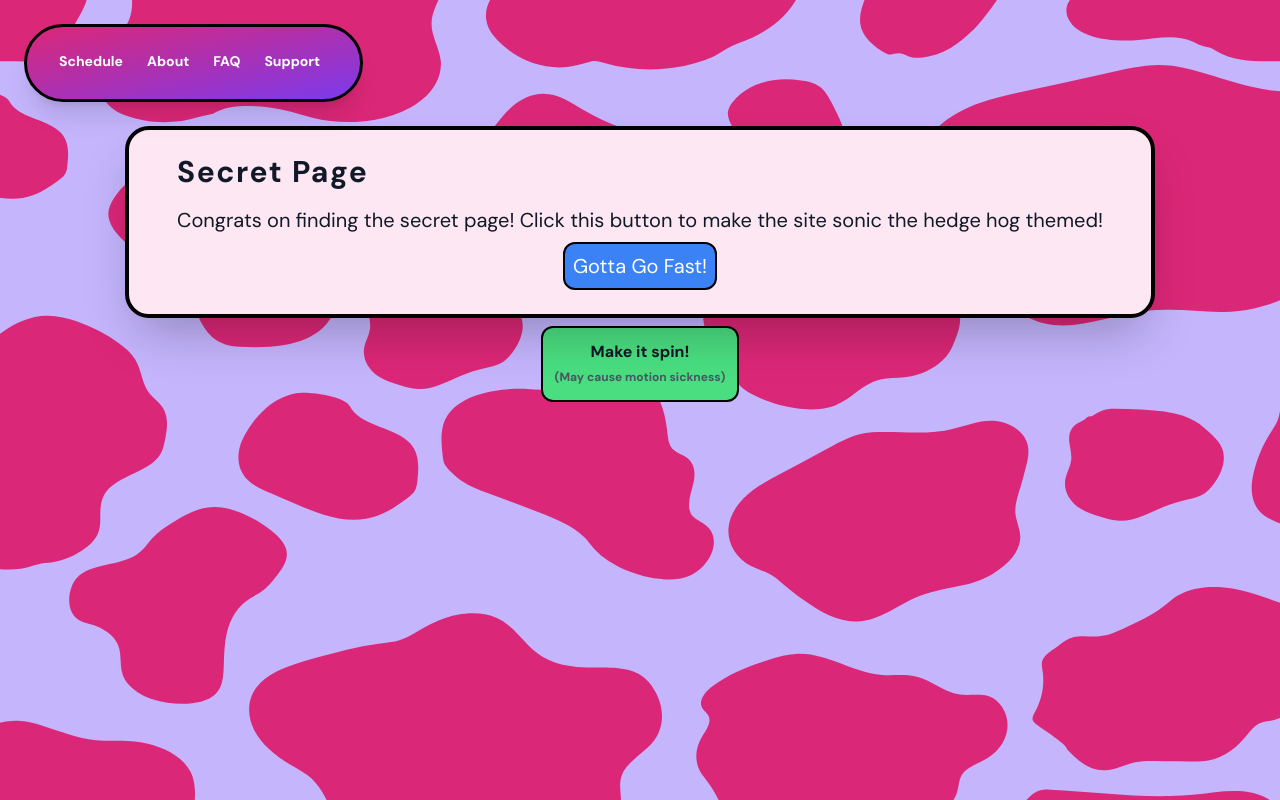
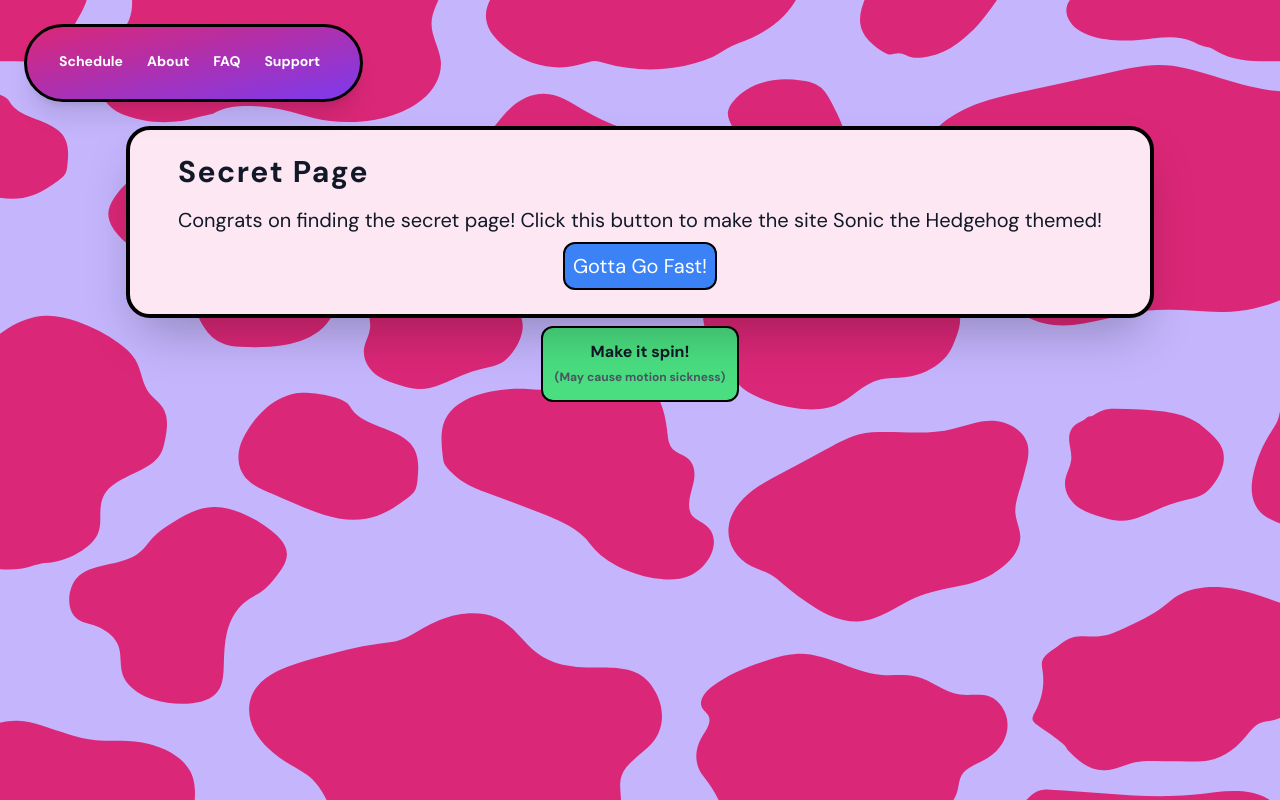
Before and after one commit to BenSievert/milkpatrol, a React (Vite) app: page /i_love_sonic in a window 1280 px wide. Built offline with nearby package versions, Linux system fonts and the light colour scheme.

Commit message:
i should know better

```diff
--- a/src/routes/SecretPage.tsx
+++ b/src/routes/SecretPage.tsx
@@ -5,7 +5,7 @@
   return (
     <div className={`text-center`}>
       Congrats on finding the secret page!
-      Click this button to make the site sonic the hedge hog themed!
+      Click this button to make the site Sonic the Hedgehog themed!
       <br></br>
       <button onClick={() => setTheme(themes.sonic)} className='mt-2 rounded-xl bg-blue-500 p-2 text-white border-2 border-black hover:bg-blue-400'>Gotta Go Fast!</button>
     </div>
```
